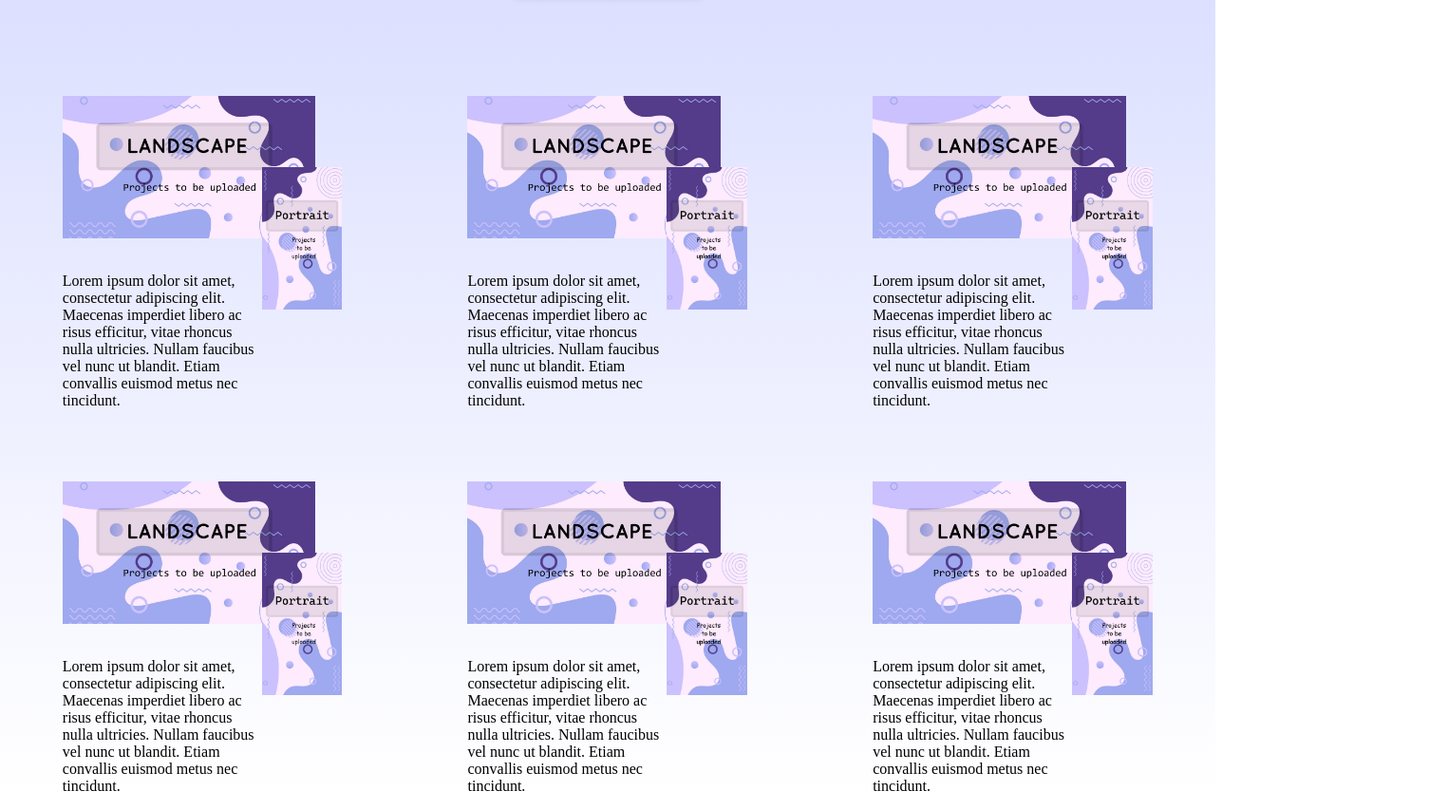
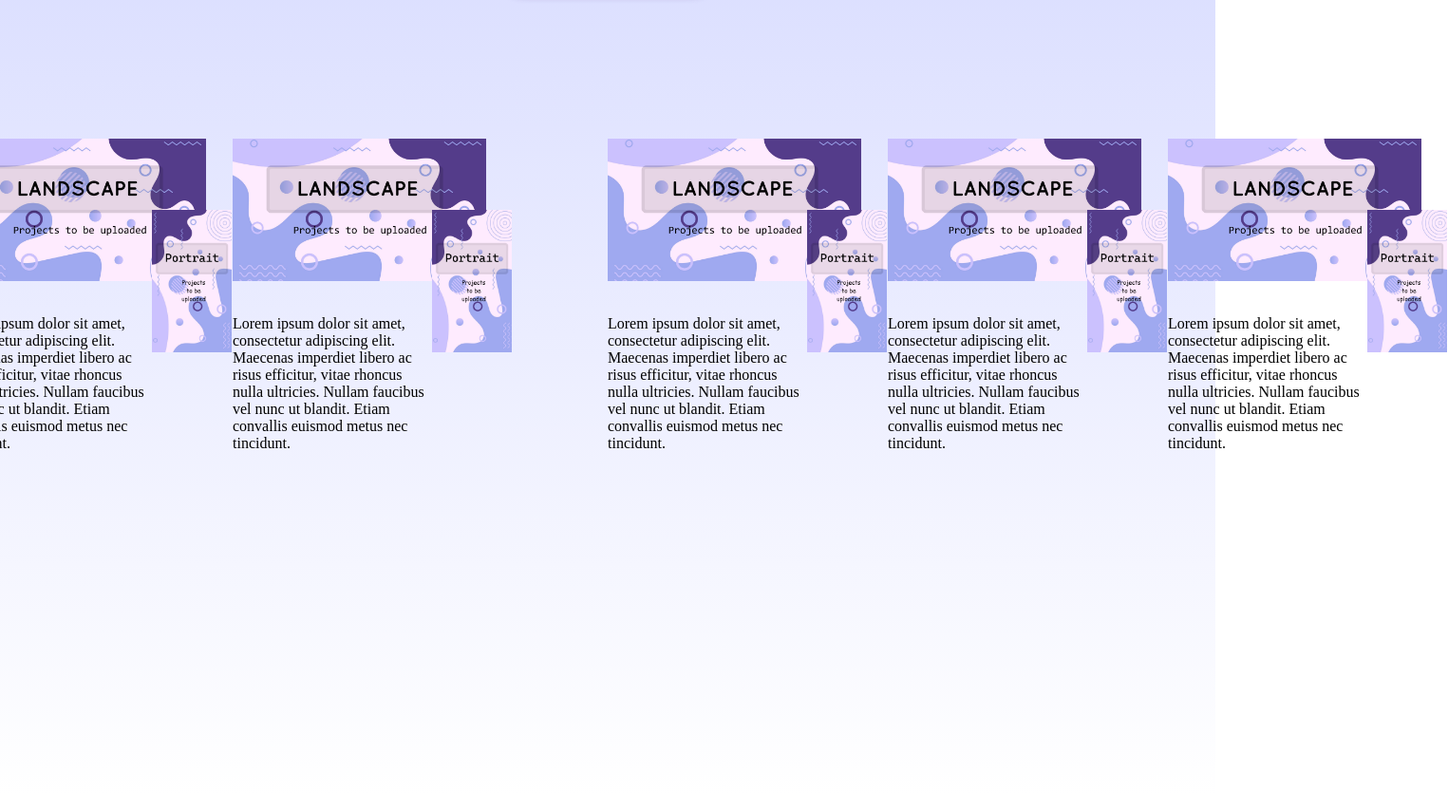
Before and after one commit to Manmohit-Singh24/Portfolio, a plain HTML site: page index.html in a window 1280 px wide. Shown: the part 960-1813 px from the top of the page at 95% size, 1525 px wide, since content can reach past the window. Drawn offline with Linux system fonts and the light colour scheme.

Commit message:
Update stylesheet.css

```diff
--- a/stylesheet.css
+++ b/stylesheet.css
@@ -160,13 +160,14 @@ body{margin:0;}
 }
 
 #showcase{
-    display: flex;
+    display: grid;
+    grid-template: auto auto auto / auto auto auto ;
     width: 100%;
     height: 90vh;
     flex-direction: column ;
     align-items: center;
     justify-content: center;
-    gap: 60px;
+    gap: 100px;
 }
 .row{
     display: flex;
```
